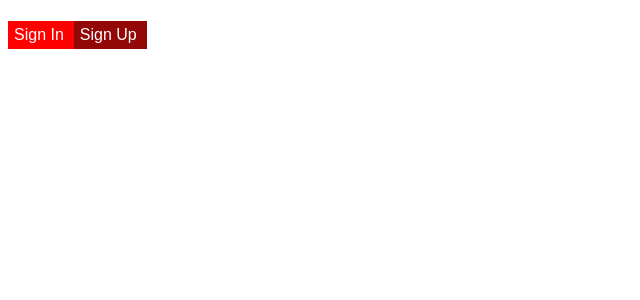
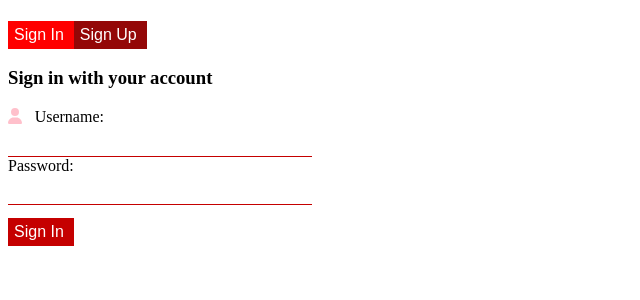
Before and after one commit to v-dav/holbertonschool-cinema-guru, a React (Create React App) app: page / in a window 1280 px wide. Shown: the top 300 px of the page, without its empty margins (0-640 px from the left). Built offline with nearby package versions, Linux system fonts and the light colour scheme.

Commit message:
integrate and style authentication form

```diff
--- a/src/routes/auth/Authentication.jsx
+++ b/src/routes/auth/Authentication.jsx
@@ -1,6 +1,7 @@
 import React, { useState } from 'react'
 import './auth.css'
 import Button from '../../components/general/Button';
+import Login from './Login';
 
 const Authentication = ({ setIsLoggedIn, setUserUsername }) => {
 	const [_switch, setSwitch] = useState(true);
@@ -10,6 +11,8 @@ const Authentication = ({ setIsLoggedIn, setUserUsername }) => {
 
 
 	return (
+		<>
+			<div className='auth-container'>
 				<form className='auth-form'>
 					<Button
 						label={"Sign In"}
@@ -22,6 +25,15 @@ const Authentication = ({ setIsLoggedIn, setUserUsername }) => {
 						onClick={(e) => { e.preventDefault(); setSwitch(false); setActiveButton('signUp') }}>
 					</Button>
 				</form>
+				<Login
+					username={username}
+					password={password}
+					setUsername={setUsername}
+					setPassword={setPassword}
+				></Login>
+			</div>
+
+		</>
 	)
 }
 
```
Lines whose indentation alone changed are shown as unchanged.
